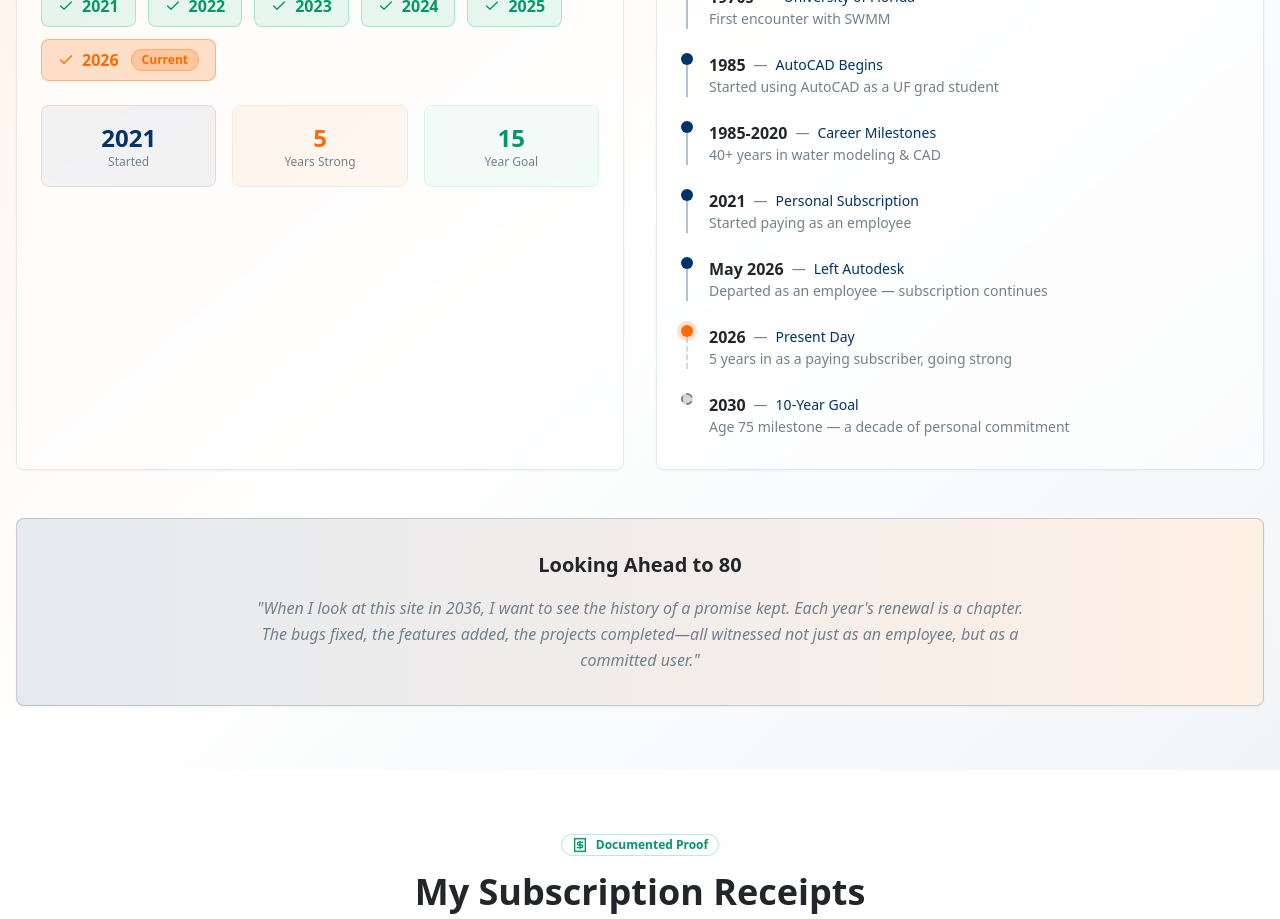
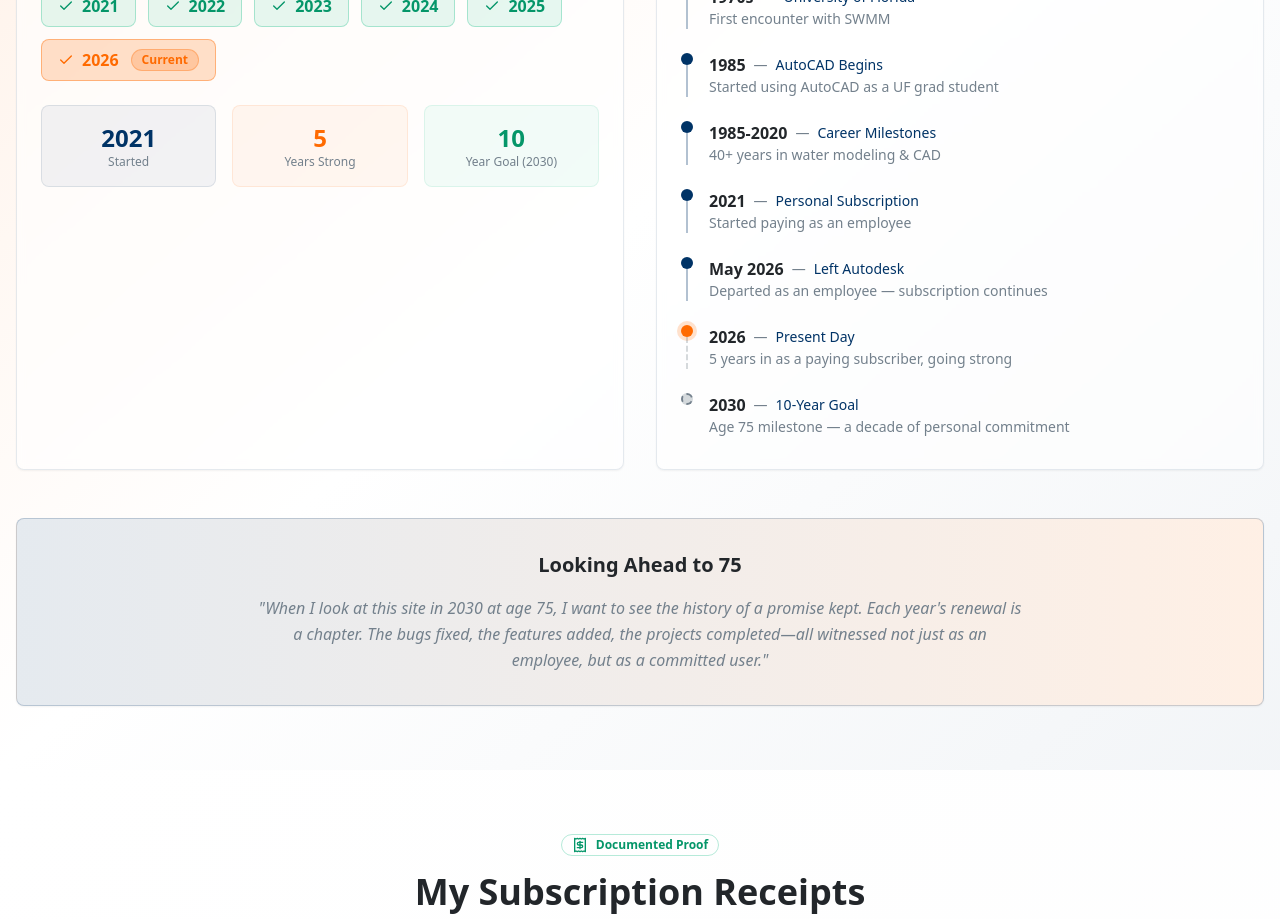
Before and after one commit to SWMMEnablement/autodesk-insider-insights, a React (Vite) app: page / in a window 1280 px wide. Shown: the part 1960-2879 px from the top of the page. Built offline with nearby package versions, Linux system fonts and the light colour scheme.

Commit message:
Changes
Co-authored-by: dickinsonre <5599939+dickinsonre@users.noreply.github.com>

```diff
--- a/src/components/PersonalPledge.tsx
+++ b/src/components/PersonalPledge.tsx
@@ -77,8 +77,8 @@ export const PersonalPledge = () => {
                 <div className="text-xs text-muted-foreground">Years Strong</div>
               </div>
               <div className="p-4 rounded-lg bg-emerald-500/5 border border-emerald-500/10">
-                <div className="text-2xl font-bold text-emerald-600">15</div>
-                <div className="text-xs text-muted-foreground">Year Goal</div>
+                <div className="text-2xl font-bold text-emerald-600">10</div>
+                <div className="text-xs text-muted-foreground">Year Goal (2030)</div>
               </div>
             </div>
           </Card>
@@ -124,9 +124,9 @@ export const PersonalPledge = () => {
 
         {/* Looking Ahead Quote */}
         <Card className="p-8 bg-gradient-to-r from-primary/10 to-accent/10 border-primary/20 text-center">
-          <h3 className="text-xl font-bold text-foreground mb-4">Looking Ahead to 80</h3>
+          <h3 className="text-xl font-bold text-foreground mb-4">Looking Ahead to 75</h3>
           <p className="text-muted-foreground max-w-3xl mx-auto leading-relaxed italic">
-            "When I look at this site in 2036, I want to see the history of a promise kept.
+            "When I look at this site in 2030 at age 75, I want to see the history of a promise kept.
             Each year's renewal is a chapter. The bugs fixed, the features added, the projects
             completed—all witnessed not just as an employee, but as a committed user."
           </p>
```
